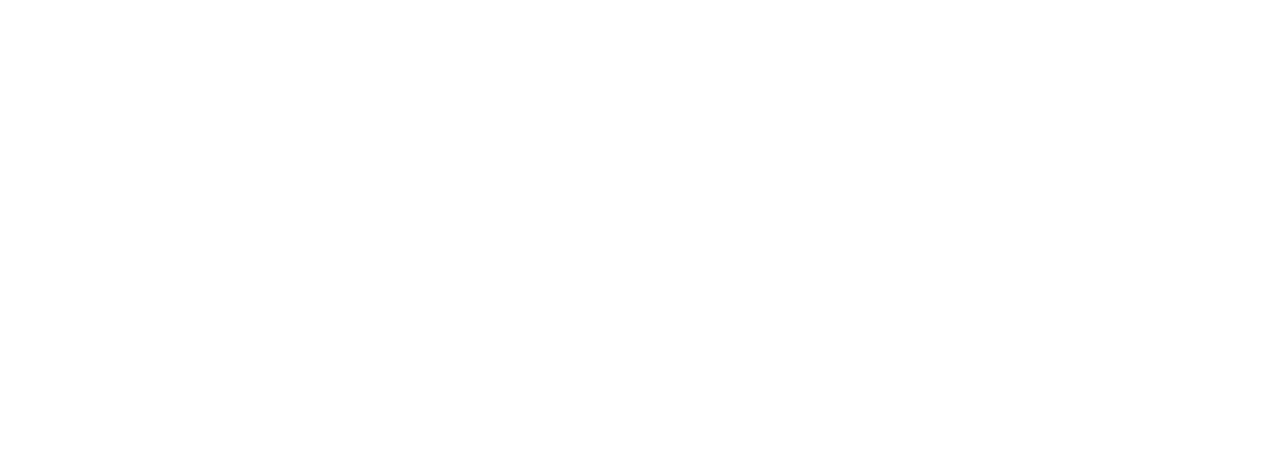
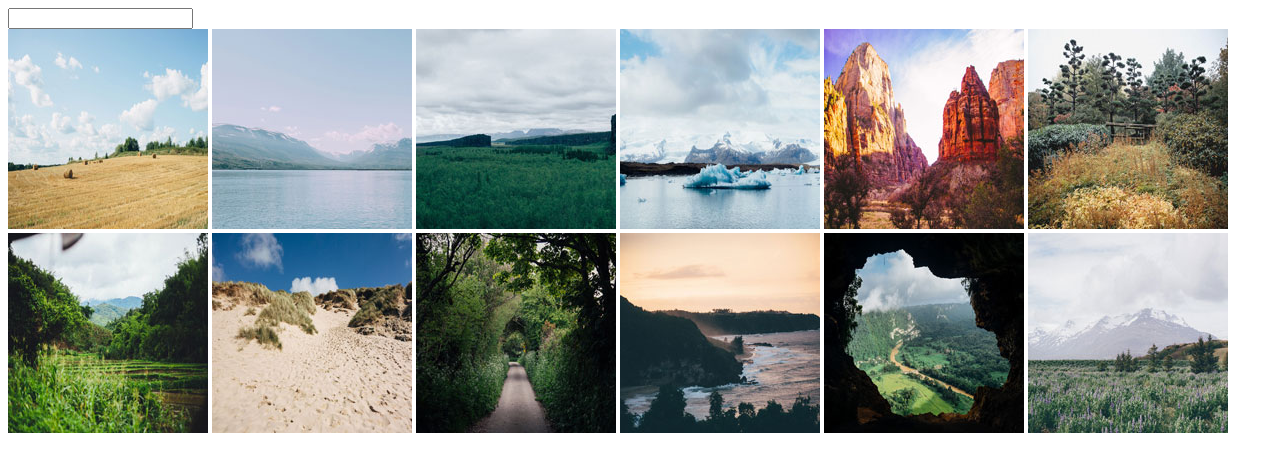
Before and after one commit to bnielsencodes/interactive-photo-gallery, a plain HTML site: page index.html in a window 1280 px wide. Drawn offline with Linux system fonts and the light colour scheme.

Commit message:
add images and search bar

```diff
--- a/index.html
+++ b/index.html
@@ -8,7 +8,22 @@
     <title>Interactive Photo Gallery</title>
   </head>
   <body>
-    <div class="search-container"></div>
-    <div class="grid-container"></div>
+    <div class="search-container">
+      <input type="text" />
+    </div>
+    <div class="grid-container">
+      <img src="images/gallery/01.jpg" alt="" />
+      <img src="images/gallery/02.jpg" alt="" />
+      <img src="images/gallery/03.jpg" alt="" />
+      <img src="images/gallery/04.jpg" alt="" />
+      <img src="images/gallery/05.jpg" alt="" />
+      <img src="images/gallery/06.jpg" alt="" />
+      <img src="images/gallery/07.jpg" alt="" />
+      <img src="images/gallery/08.jpg" alt="" />
+      <img src="images/gallery/09.jpg" alt="" />
+      <img src="images/gallery/10.jpg" alt="" />
+      <img src="images/gallery/11.jpg" alt="" />
+      <img src="images/gallery/12.jpg" alt="" />
+    </div>
   </body>
 </html>
```
